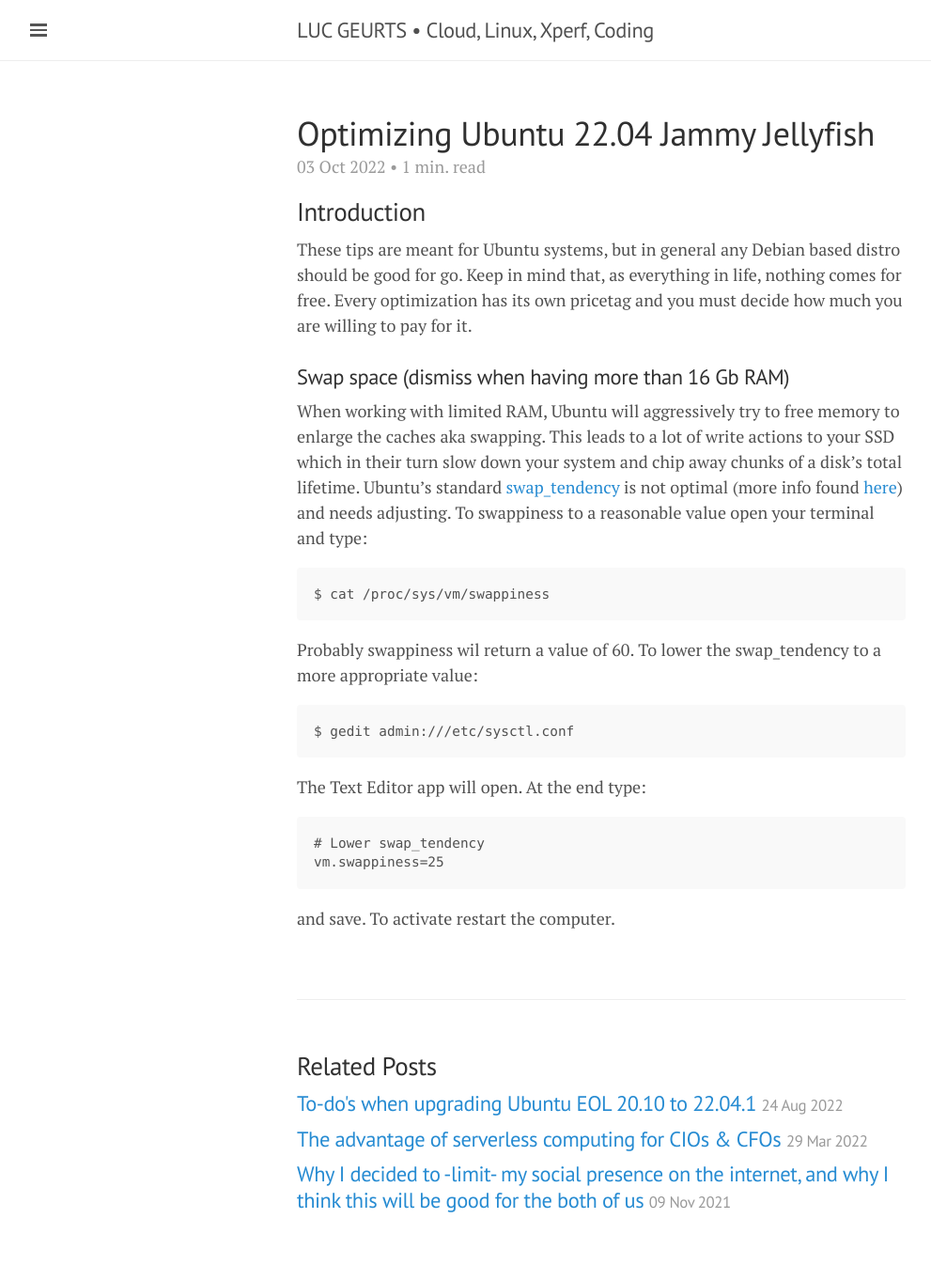
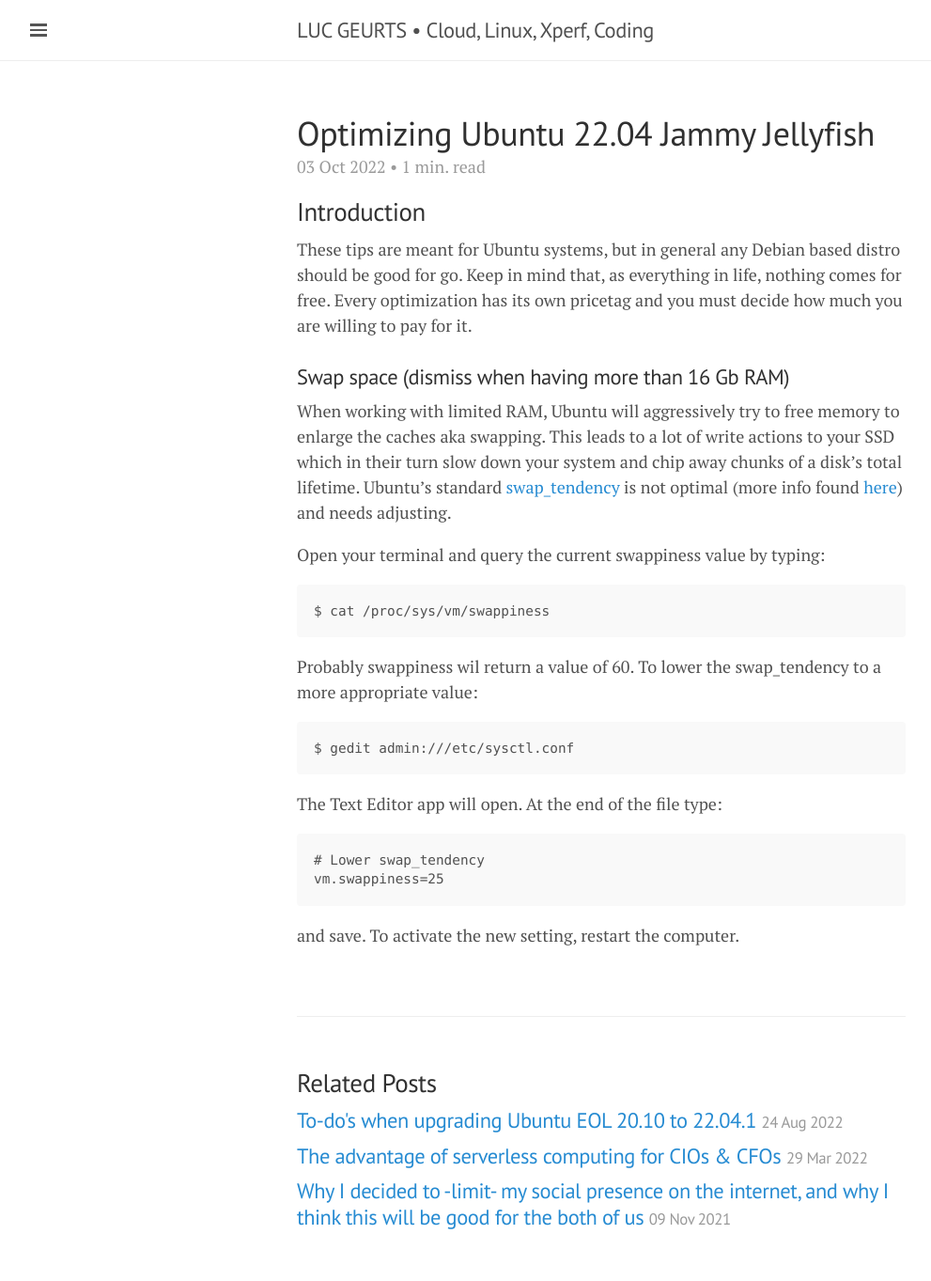
Before and after one commit to lgeurts/lgeurts.github.io, a Jekyll site: the page built from _posts/2022-10-03-optimizing-ubuntu-22.04-jammy-jellyfish.md, in a window 1280 px wide. Shown: the whole page at 94% size, without its empty margins (0-991 px from the left). Built offline with Jekyll 4.4.1, drawn with Linux system fonts in a browser that asks for light colours; nearby versions of some CDN libraries; comment, search, counter and statistics services are not loaded.

Commit message:
Update 2022-10-03-optimizing-ubuntu-22.04-jammy-jellyfish.md

````diff
--- a/_posts/2022-10-03-optimizing-ubuntu-22.04-jammy-jellyfish.md
+++ b/_posts/2022-10-03-optimizing-ubuntu-22.04-jammy-jellyfish.md
@@ -14,8 +14,8 @@
 ### Swap space (dismiss when having more than 16 Gb RAM)
 When working with limited RAM, Ubuntu will aggressively try to free memory to enlarge the caches aka swapping. This leads to a lot of write actions to your SSD which in their turn slow down your system and chip away chunks of a disk's total lifetime.
 Ubuntu's standard [swap_tendency](https://unix.stackexchange.com/questions/134202/when-is-swap-triggered-or-how-to-calculate-swap-tendency#134206) is not optimal (more info found [here](https://rudd-o.com/linux-and-free-software/tales-from-responsivenessland-why-linux-feels-slow-and-how-to-fix-that)) and needs adjusting.
-To
-swappiness to a reasonable value open your terminal and type:
+
+Open your terminal and query the current swappiness value by typing:
 ```
 $ cat /proc/sys/vm/swappiness
 ```
@@ -23,9 +23,9 @@
 ```
 $ gedit admin:///etc/sysctl.conf
 ```
-The Text Editor app will open. At the end type:
+The Text Editor app will open. At the end of the file type:
 ```
 # Lower swap_tendency
 vm.swappiness=25
 ```
-and save. To activate restart the computer.
+and save. To activate the new setting, restart the computer.
````
